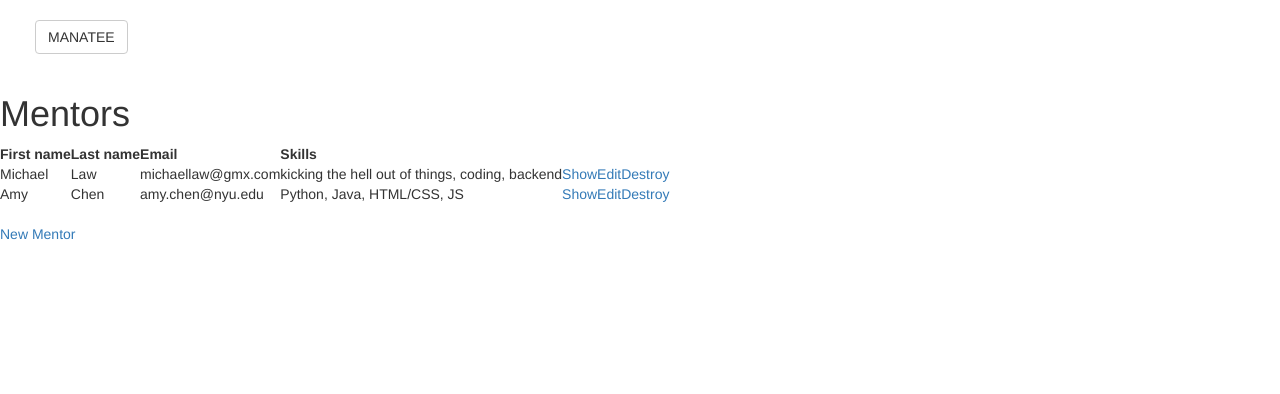
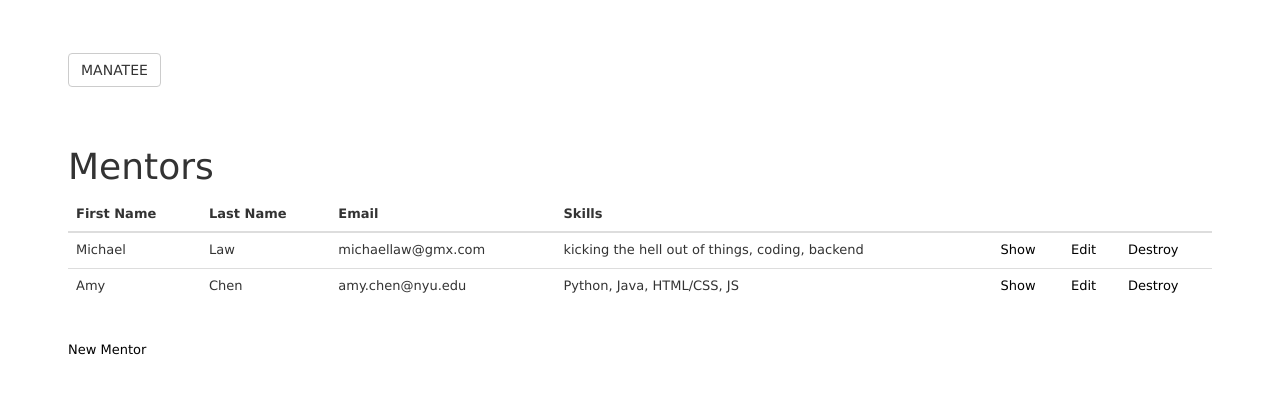
Before and after one commit to zephyllr/bytehacksMENTOR, a Rails app: page /mentors in a window 1280 px wide. Shown: the top 394 px of the page. Run offline with Rails 7, Linux system fonts and the light colour scheme; data comes from the database, SQL or seed files in the repository; both versions use the stored data as it was after the commit; style sheets or scripts are compiled from the project's sources.

Commit message:
nice tables

```diff
--- a/app/assets/stylesheets/scaffolds.scss
+++ b/app/assets/stylesheets/scaffolds.scss
@@ -1,4 +1,3 @@
-/*
 body {
   background-color: #fff;
   color: #333;
@@ -83,4 +82,3 @@ div {
 label {
   display: block;
 }
-*/
--- a/app/views/layouts/application.html.erb
+++ b/app/views/layouts/application.html.erb
@@ -23,7 +23,6 @@
             <li><%= link_to 'About', pages_about_path %></li>
             <li><%= link_to 'Profile', pages_profile_path %></li>
             <li>
-                <%= link_to 'Mentor', pages_mentor_path %>
                 <%= link_to 'Location', pages_location_path %>
                 <%= link_to 'Categories', pages_categories_path %>
             </li>
@@ -45,7 +44,11 @@
 
    </div>
 
-    <%= yield %>
+    <div id="page-content-wrapper">
+        <div class="container-fluid">
+			<%= yield %>
+		</div>
+	</div>
 
     <!-- Menu Toggle Script -->
     <script>
--- a/app/views/mentors/index.html.erb
+++ b/app/views/mentors/index.html.erb
@@ -2,11 +2,11 @@
 
 <h1>Mentors</h1>
 
-<table>
+<table class="table">
   <thead>
     <tr>
-      <th>First name</th>
-      <th>Last name</th>
+      <th>First Name</th>
+      <th>Last Name</th>
       <th>Email</th>
       <th>Skills</th>
       <th colspan="3"></th>
--- a/app/views/pages/about.html.erb
+++ b/app/views/pages/about.html.erb
@@ -14,7 +14,7 @@
 		        </div>
 		        <div class="col-lg-6">
 		          <span class="btn btn-lg btn-primary register_buttons" role="button">
-		          	<%= link_to 'Register as Mentor', pages_mentor_path %>
+		          	<%= link_to 'Register as Mentor', mentors_index_path %>
 		          </span>
 		        </div>
 	          </div>
--- a/config/routes.rb
+++ b/config/routes.rb
@@ -13,6 +13,10 @@ Rails.application.routes.draw do
 
   get 'mentors/index'
 
+  get 'mentors/show'
+
+  get 'mentors/edit'
+
   resources :mentors
   get 'pages/alice'
   root 'pages#about'
```
Also changed, not shown: db/development.sqlite3, 12 other files.
